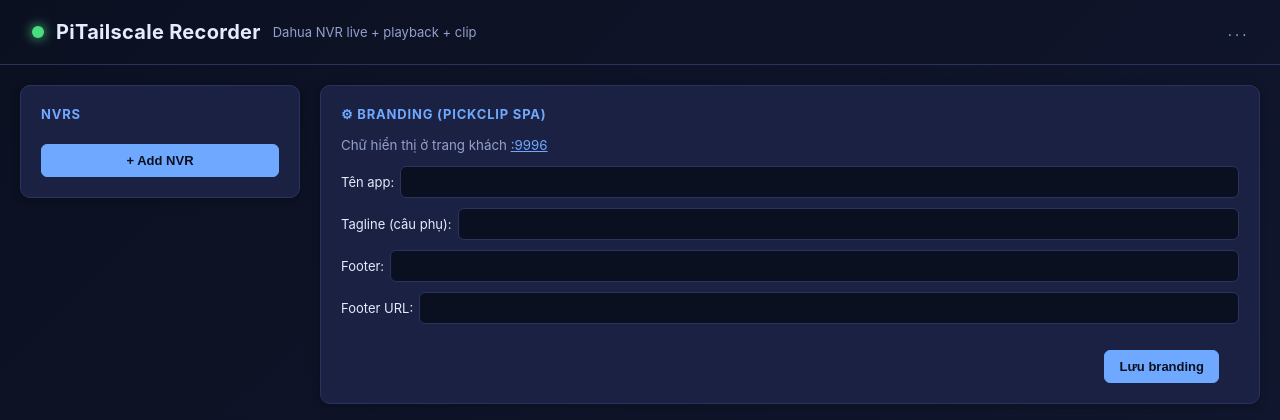
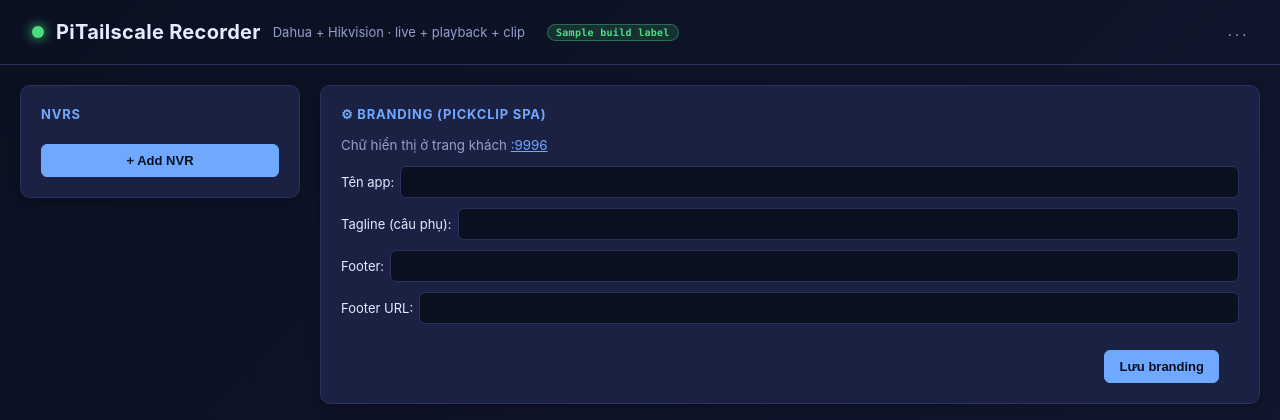
Before and after one commit to cedrus172/pickletour-pi-cam, a Flask app: template templates/recorder.html in a window 1280 px wide. Shown: the top 420 px of the page. Run offline with Flask 3, Linux system fonts and the light colour scheme; the template is opened without the code that fills it: most values are stand-ins (such as "Sample title", 1, 10 or a date in 2020); some libraries are stand-ins or nearby versions.

Commit message:
feat(ui): hiển thị build version trên 9997 + 9996 header/footer
- recorder.py + clipapp.py: import build_info.BUILD_NUMBER (Windows CI
  tự ghi; Pi deploy ghi 'pi-<sha>'); fallback 'dev' nếu không có.
  Expose via /api/version + inject qua context_processor làm `build_label`.
- templates/recorder.html header: thêm badge <span class='build-badge'>
  bên cạnh tagline → hiển thị 'build-23' hoặc 'pi-2c8a751'.
- templates/clip.html footer: text mờ nhỏ ở góc dưới cùng.
- static/recorder.css: style badge màu xanh viền 10px.

Giúp dễ debug: user screenshot → biết ngay version đang chạy mà không
cần lệnh CLI.

Co-Authored-By: Claude Opus 4.7 <noreply@anthropic.com>

```diff
--- a/static/recorder.css
+++ b/static/recorder.css
@@ -63,3 +63,18 @@
 .clip-pill.running { background: rgba(251,191,36,0.15); color: var(--warn); }
 .clip-pill.done { background: rgba(74,222,128,0.15); color: var(--accent-2); }
 .clip-pill.error { background: rgba(248,113,113,0.15); color: var(--danger); }
+
+.build-badge {
+  display: inline-block;
+  padding: 2px 8px;
+  margin-left: 10px;
+  background: rgba(74,222,128,0.15);
+  color: var(--accent-2, #4ade80);
+  border: 1px solid rgba(74,222,128,0.35);
+  border-radius: 10px;
+  font-family: var(--mono);
+  font-size: 10px;
+  font-weight: 600;
+  letter-spacing: 0.3px;
+  vertical-align: middle;
+}
--- a/templates/clip.html
+++ b/templates/clip.html
@@ -255,6 +255,7 @@
       Công cụ được phát triển bởi Pickletour.vn
     </a>
   </small>
+  <small style="opacity:0.45;font-size:9px;font-family:monospace;margin-left:8px">{{ build_label }}</small>
 </footer>
 
 <nav class="tabbar" id="main-tabs">
--- a/templates/recorder.html
+++ b/templates/recorder.html
@@ -13,7 +13,8 @@
   <div class="brand">
     <span class="dot"></span>
     <h1>PiTailscale Recorder</h1>
-    <span class="sub">Dahua NVR live + playback + clip</span>
+    <span class="sub">Dahua + Hikvision · live + playback + clip</span>
+    <span class="build-badge" title="Phiên bản .exe/deploy đang chạy">{{ build_label }}</span>
   </div>
   <div id="hdr-info" class="net-info">...</div>
 </header>
```
Also changed, not shown: clipapp.py (+13 -1 lines), recorder.py (+20 -0 lines).
